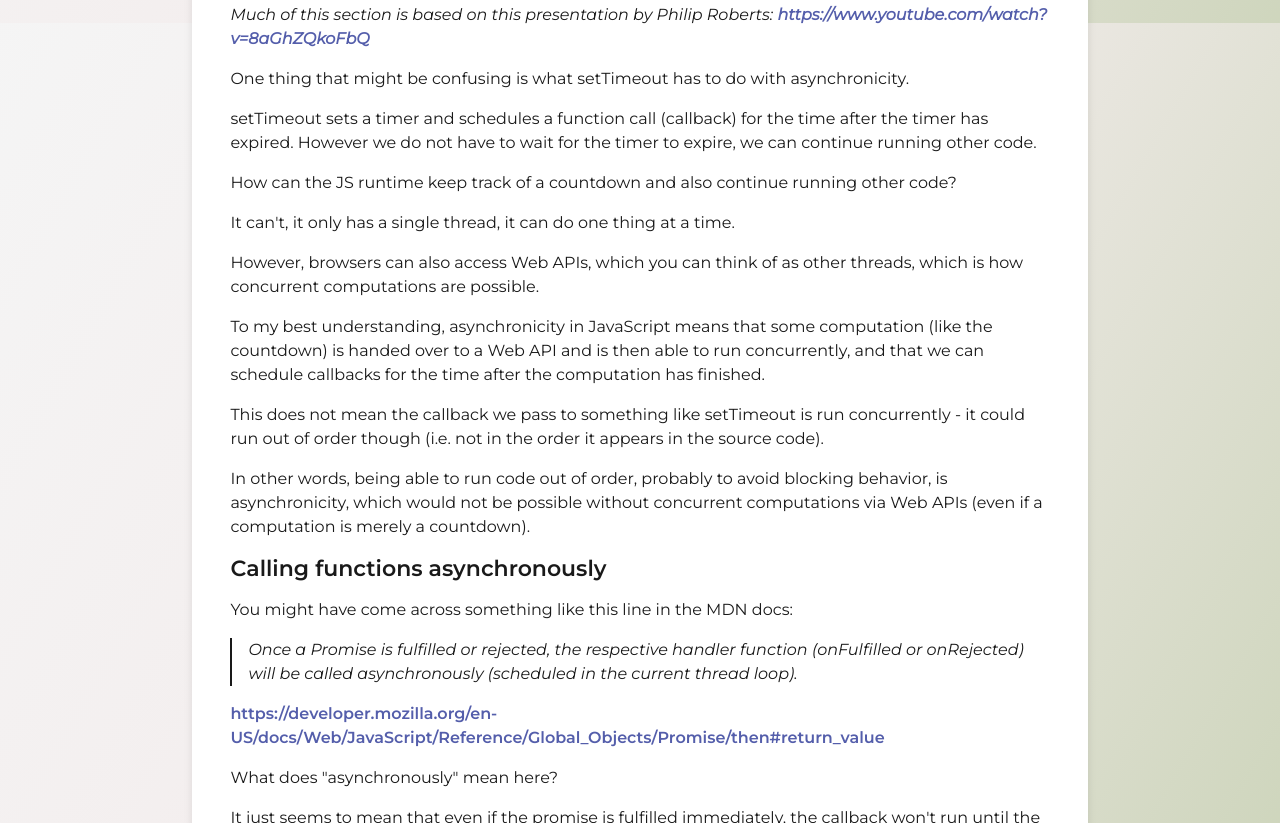
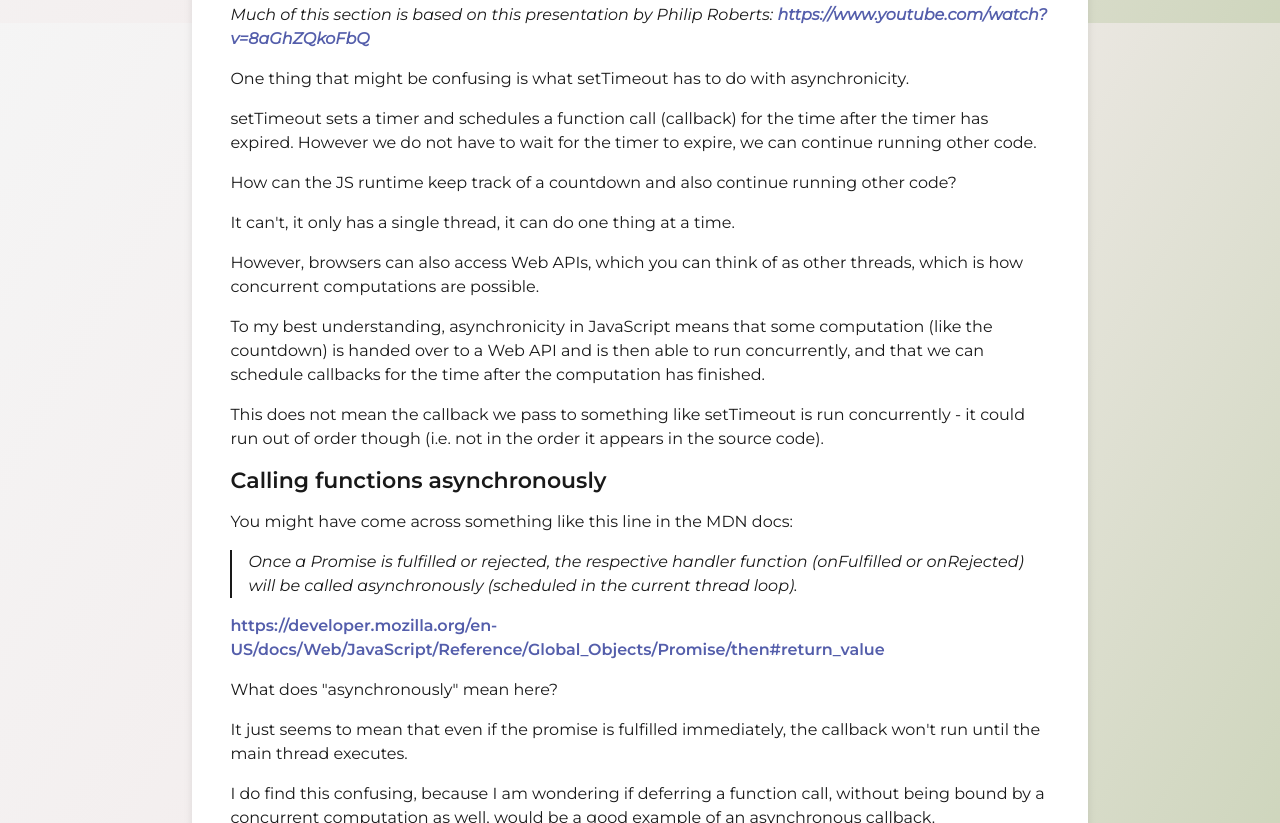
Before and after one commit to andrasna/gatsby-theme-andras, a Gatsby site: page /understanding-promise-objects/ in a window 1280 px wide. Shown: the part 11177-12000 px from the top of the page. Built offline with nearby package versions, Linux system fonts and the light colour scheme; Gatsby itself is replaced by a stand-in of ours; some packages are replaced by stand-ins of ours.

Commit message:
improve writing

```diff
--- a/content/blog/understanding-promise-objects/index.md
+++ b/content/blog/understanding-promise-objects/index.md
@@ -498,8 +498,6 @@ To my best understanding, asynchronicity in JavaScript means that some computati
 
 This does not mean the callback we pass to something like setTimeout is run concurrently - it could run out of order though (i.e. not in the order it appears in the source code).
 
-In other words, being able to run code out of order, probably to avoid blocking behavior, is asynchronicity, which would not be possible without concurrent computations via Web APIs (even if a computation is merely a countdown).
-
 ### Calling functions asynchronously
 
 You might have come across something like this line in the MDN docs:
```
